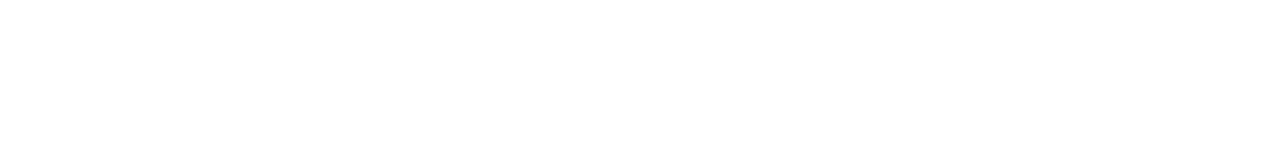
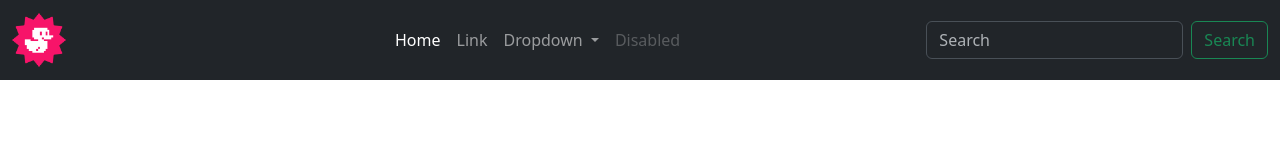
Before and after one commit to matteodragotto/html-css-bootstrap-dashboard, a plain HTML site: page index.html in a window 1280 px wide. Drawn offline with nearby package versions, Linux system fonts and the light colour scheme.

Commit message:
[feat] navbar

```diff
--- a/assets/css/style.css
+++ b/assets/css/style.css
@@ -0,0 +1,3 @@
+header img{
+  width: 15%;
+}
--- a/index.html
+++ b/index.html
@@ -9,13 +9,51 @@
   <link href="https://cdn.jsdelivr.net/npm/bootstrap@5.3.3/dist/css/bootstrap.min.css" rel="stylesheet" integrity="sha384-QWTKZyjpPEjISv5WaRU9OFeRpok6YctnYmDr5pNlyT2bRjXh0JMhjY6hW+ALEwIH" crossorigin="anonymous">
   <script src="https://cdn.jsdelivr.net/npm/bootstrap@5.3.3/dist/js/bootstrap.bundle.min.js" integrity="sha384-YvpcrYf0tY3lHB60NNkmXc5s9fDVZLESaAA55NDzOxhy9GkcIdslK1eN7N6jIeHz" crossorigin="anonymous"></script>
 
+  <!-- FontAwesome -->
+  <link rel="stylesheet" href="https://cdnjs.cloudflare.com/ajax/libs/font-awesome/6.6.0/css/all.min.css" integrity="sha512-Kc323vGBEqzTmouAECnVceyQqyqdsSiqLQISBL29aUW4U/M7pSPA/gEUZQqv1cwx4OnYxTxve5UMg5GT6L4JJg==" crossorigin="anonymous" referrerpolicy="no-referrer" />
+
   <title>Bootstrap Dashboard</title>
 </head>
 
 <body>
 
   <header>
-
+    <nav class="navbar navbar-expand-lg bg-dark" data-bs-theme="dark">
+      <div class="container-fluid">
+        <a class="navbar-brand" href="#"><img src="./assets/img/duck.png" alt="duck"></a>
+        <button class="navbar-toggler" type="button" data-bs-toggle="collapse" data-bs-target="#navbarSupportedContent" aria-controls="navbarSupportedContent" aria-expanded="false" aria-label="Toggle navigation">
+          <span class="navbar-toggler-icon"></span>
+        </button>
+        <div class="collapse navbar-collapse" id="navbarSupportedContent">
+          <ul class="navbar-nav me-auto mb-2 mb-lg-0">
+            <li class="nav-item">
+              <a class="nav-link active" aria-current="page" href="#">Home</a>
+            </li>
+            <li class="nav-item">
+              <a class="nav-link" href="#">Link</a>
+            </li>
+            <li class="nav-item dropdown">
+              <a class="nav-link dropdown-toggle" href="#" role="button" data-bs-toggle="dropdown" aria-expanded="false">
+                Dropdown
+              </a>
+              <ul class="dropdown-menu">
+                <li><a class="dropdown-item" href="#">Action</a></li>
+                <li><a class="dropdown-item" href="#">Another action</a></li>
+                <li><hr class="dropdown-divider"></li>
+                <li><a class="dropdown-item" href="#">Something else here</a></li>
+              </ul>
+            </li>
+            <li class="nav-item">
+              <a class="nav-link disabled">Disabled</a>
+            </li>
+          </ul>
+          <form class="d-flex" role="search">
+            <input class="form-control me-2" type="search" placeholder="Search" aria-label="Search">
+            <button class="btn btn-outline-success" type="submit">Search</button>
+          </form>
+        </div>
+      </div>
+    </nav>
   </header>
 
   <main>
```
